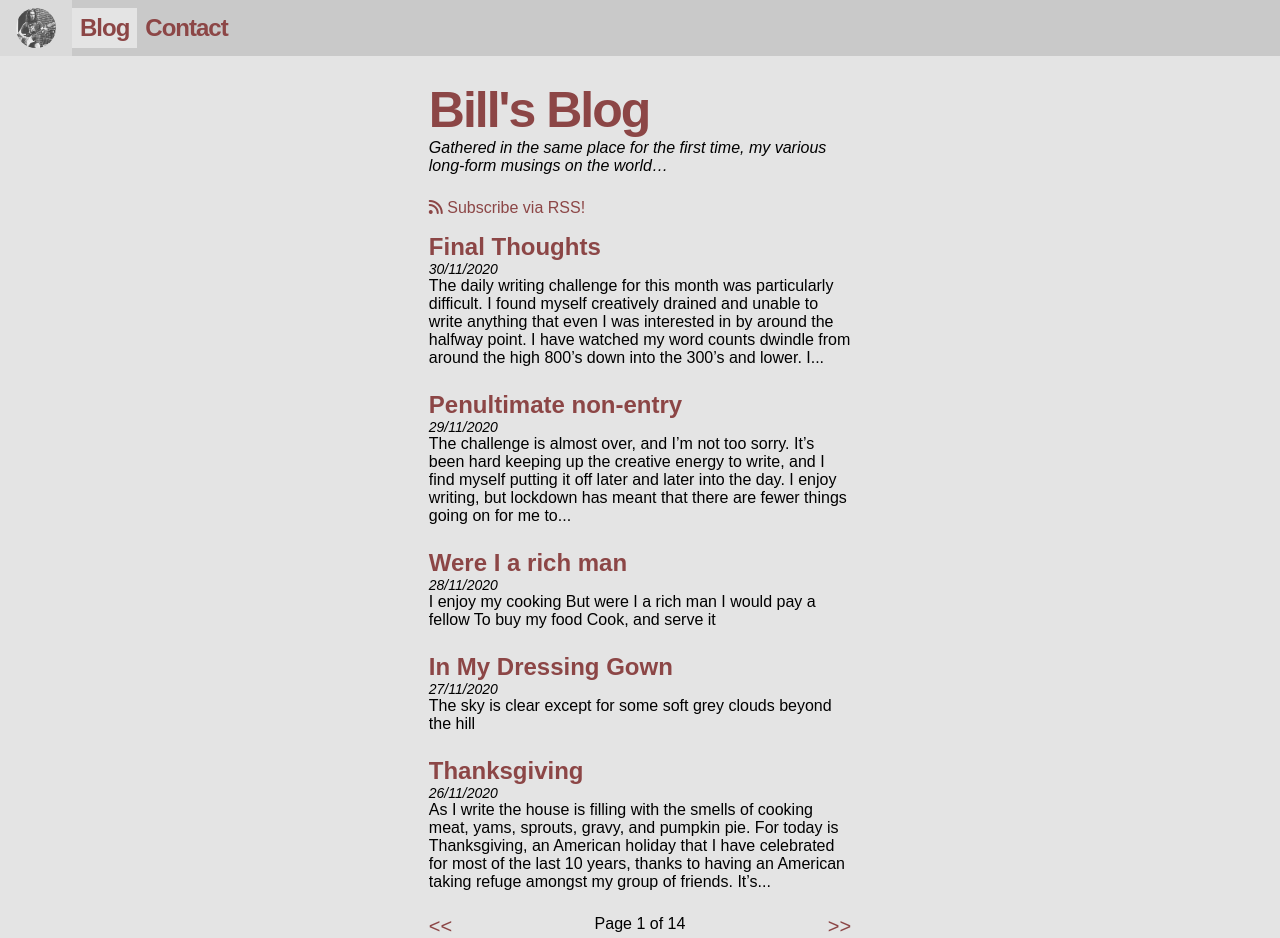
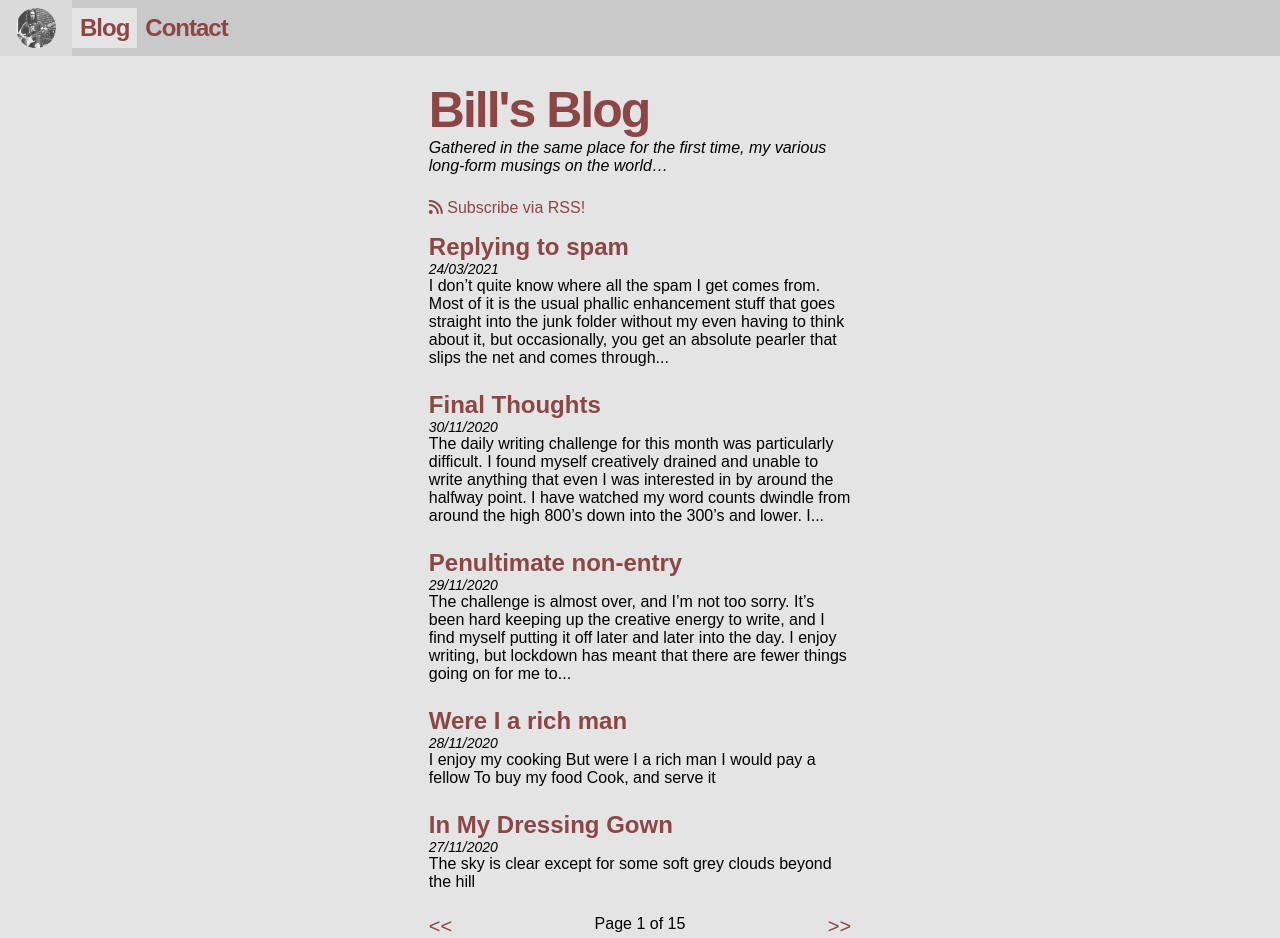
Before and after one commit to bilbodwyer/billodwyer.xyz.github.io, a Jekyll site: the page built from blog/index.html, in a window 1280 px wide. Built offline with Jekyll 4.4.1, drawn with Linux system fonts in a browser that asks for light colours; nearby versions of some CDN libraries; some web fonts are replaced; the list of posts is cut into pages by our own code; some of the changed lines change nothing that is shown.

Commit message:
Blog post 24/3/21

```diff
--- a/_data/navigation.yml
+++ b/_data/navigation.yml
@@ -13,6 +13,9 @@
 
 # - name: Referrals
 #  link: /referrals.html
+# > Monzo
+# > Hover
+# > Smarty
 
 - name: Contact
   link: /contact.html
--- /dev/null
+++ b/_posts/2021-03-24-replying-to-spam.md
@@ -0,0 +1,116 @@
+---
+layout: post
+title: 'Replying to spam'
+date: '2021-03-24'
+author: 'Bill'
+tags: []
+image: /assets/images/posts/spam.jpg
+
+---
+
+I don't quite know where all the spam I get comes from. Most of it is the usual phallic enhancement stuff that goes straight into the junk folder without my even having to think about it, but occasionally, you get an absolute pearler that slips the net and comes through to the inbox proper. Today I received an email from one Fred Feild (sic), direct to my inbox. He was asking for help to buy his friend a birthday present, as the poor chap's bank had rejected his bank card. Taking a leaf out of the book of [James Vietch](https://www.youtube.com/watch?v=LiLS7U7YIdc), I decided that I would reply. What follows is the chain of emails.
+
+---
+**On Wed, 24 Mar 2021 at 16:00, Fred Feild wrote:**
+
+    Hello,
+    How are you doing today, I hope this email finds you well. I need an assistance from you, do you have an Amazon account?
+
+    Await your response
+    Thank you, Fred
+
+---
+
+**On Wed, 24 Mar 2021 at 16:36, Bill wrote:**
+
+    Hi Fred,
+    Long time no see! How are you doing? Keeping safe during the pandemic I hope?
+    I do indeed have an Amazon account, what can I do for you?
+
+    Love and hugs,
+    Bilbo
+    x
+
+---
+
+**On Wed, 24 Mar 2021 at 16:41, Fred Feild wrote:**
+
+    Sounds good, I've been trying to purchase a $150 Google Play E-Gift card by email from Amazon, but it says they are having issues charging my card. I contacted my bank and they told me it would take a couple of days to get it sorted. I intend to buy it for a friend of mine who's having her birthday today. Can you purchase it from your end for me? I'll reimburse you once my bank sorts the issue out. I am just trying to put a smile on her face in this trying times. Let me know so i can send you her email address.
+
+    Await your response
+    Thank you, Fred
+
+---
+
+**On Wed, 24 Mar 2021 at 16:52, Bill wrote:**
+
+    Dear Fred,
+
+    Oh that's a shame, I normally find Amazon to be quite good, don't you? I suppose it's the banks that are the real problem! Down with that sort of thing, as I always say.
+    A birthday present, eh? That sounds delightful, how old is the birthday girl? I take it there's some kind of celebration going on? What are you going to be getting up to? To be frank, Fred, I find that gift cards are awfully impersonal types of presents. Particularly if you're going to be spending $150! Perhaps I could make some alternative suggestions?
+
+    All the best!
+    Your friend,
+    Bilbo
+    x
+
+---
+
+**On Wed, 24 Mar 2021 at 16:58, Fred Feild wrote:**
+
+    Thanks. What I need is $300 ($100 denomination. Three $100 cards total $300) you can buy from any store around you. I need you to scratch the back of the cards to reveal the pins, then take a snap shot of each card clear differently and bold of the back showing the pins and have them sent to me on my email also with the receipt of the Card.
+
+    How soon can you have it done Promise will def refund it as soon as am back.
+
+    Await your response
+    Thank you, Fred
+
+---
+
+**On Wed, 24 Mar 2021 at 17:05, Bill wrote:**
+
+
+    Dear Freddie,
+
+    I didn't realise you needed so much! I thought the birthday girl was just after $150. She's a lucky gal indeed to have such a generous friend as you.
+
+    However buying the cards in person is, I'm afraid, going to be quite out of the question. It's clear that you must not be receiving my tri-daily news-blasts (don't worry, I've added you back onto the mailing list so you don't get left out!), but I'm currently convalescing from the China virus. I still can't taste anything! But on the doctor's orders, I'm not to leave the house for at least another week.
+
+    That obviously doesn't gel with the time-frame that you're looking at here (really Freddie, you should be better prepared in future. Birthdays are only once a year, you know!), so perhaps we should look at the original plan of my buying a voucher on Amazon?
+
+    All the best, and my love to your ageing friend!
+
+    Bilbo
+    x
+
+---
+
+**On Wed, 24 Mar 2021 at 17:17, Fred Feild wrote:**
+
+    https://www.amazon.com/Google-Play-Gift-Code-mail/dp/B074T91QTZ/ref=sr_1_1?crid=38IF8WS8Z7X7H&dchild=1&keywords=google+gift+card+email+delivery+100&qid=1616606237&sprefix=google+gift+card+email+delivery%2Caps%2C386&sr=8-1
+
+    Glad you could help, her email address is(**REDACTED**) message I want is "Happy Birthday. You deserve the very best on this day". You can choose the balloon design for her and I'm just looking to send her a 150$ Sephora email gift card. Please let me know once you send it to her.
+
+    Await your response
+    Thank you, Fred
+
+
+---
+**On Wed, 24 Mar 2021 at 17:34, Bill wrote:**
+
+    Hi Fredegar,
+
+    I hope you don't mind, I took the liberty of sending your friend an email wishing her a happy birthday myself. Spreading the joy and all that! This way I hope that she won't feel confused when she sees that the gift comes from my email address rather than yours! Will you explain to her about Amazon and the bank frustrating the gift-buying process? A person should not be confused on their birthday, and I wouldn't want for your friend to suffer from any worry!
+
+    I'm just choosing the card design now, but I'm not sure which one to pick. There are two "happy birthday" designs, and I really don't know which is best. Obviously you mention the balloons option, but I honestly find myself more drawn towards the confetti design. It's cleaner, somehow, don't you agree? Plus the balloons look more like lollipops in my opinion, and while they aren't necessarily unrelated to birthdays, you should know my opinions on sugar by now, Freddo! Then again, you know your friend better than I. Do you think she'll prefer the balloons or the confetti? I suppose if we wanted to go really wild, we could try the "congrats" design, which I think is particularly good-looking! Naturally it's not quite the same sentiment as "happy birthday," but she'll get the general gist, I'm sure. And after all, who wouldn't like fireworks on their birthday, eh? You remember the fun we had with fireworks at my birthday all those years ago, I'm sure ;) That poor crow never knew what hit it!
+
+    Let me know your thoughts about the design as soon as possible, won't you. I don't want for your friend to go without a present on this auspicious day! How old is she going to be, again?
+
+    Cuddles,
+
+    Bilbo
+    x
+
+---
+
+Fred hasn't emailed me back yet, but I do hope he does. I want to know what sort of party this friend of his had!
--- a/_sass/main.scss
+++ b/_sass/main.scss
@@ -107,6 +107,12 @@ h3 {
     margin-bottom: -5px;
 }
 
+pre {
+  overflow-x: auto;
+  white-space: pre-wrap;
+  word-wrap: break-word;
+}
+
 // Contact Page
 .contactitem {
     text-decoration: none;
```
Also changed, not shown: assets/images/posts/spam.jpg (added).
